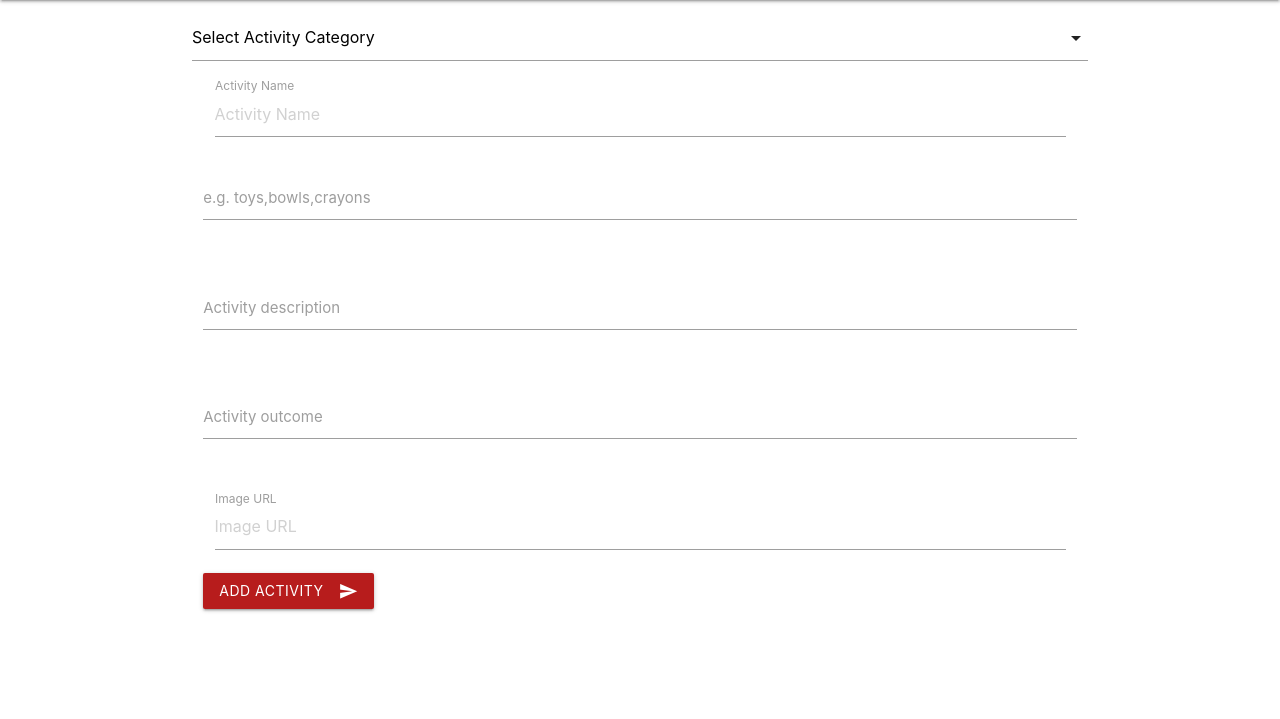
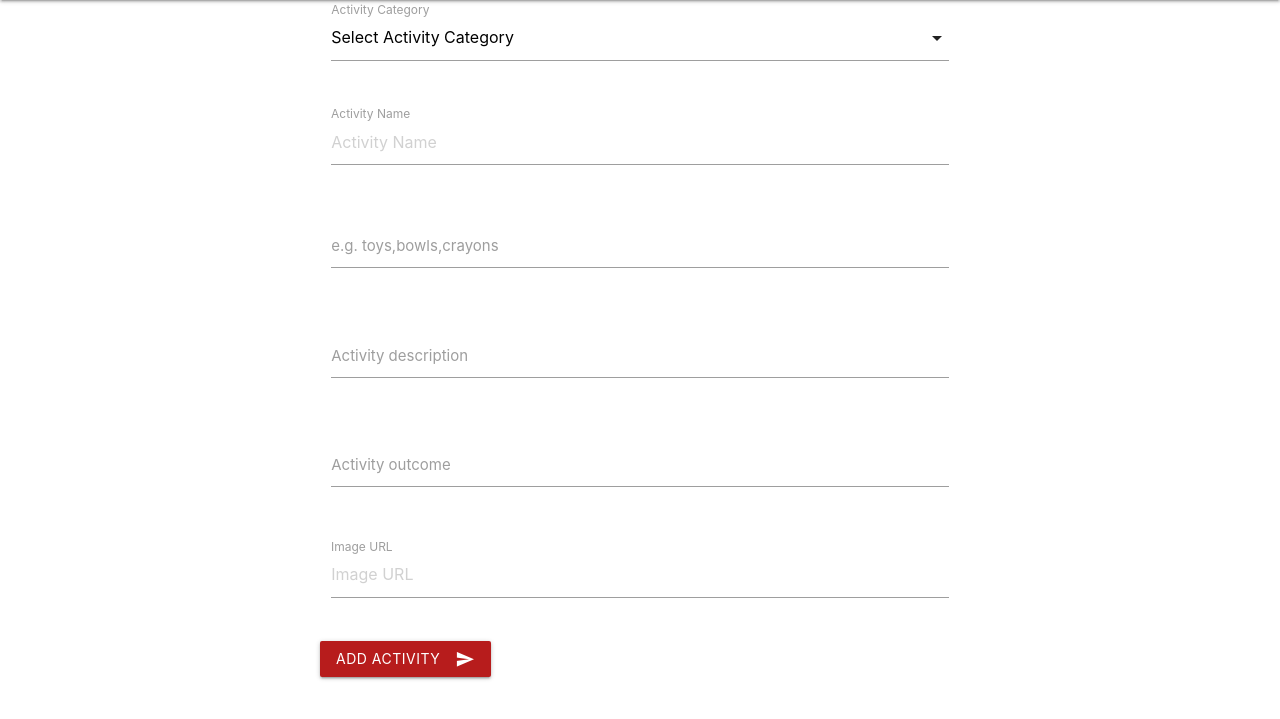
Before and after one commit to kuzGo/MS3-Project-CI, a Flask app: page /upload in a window 1280 px wide; the page is wider, and only the part inside the window is pictured. Shown: the part 64-783 px from the top of that part. Run offline with Flask 2, Linux system fonts and the light colour scheme; data that the repository does not hold is empty; some libraries are stand-ins or nearby versions.

Commit message:
Add categories dropdown field

```diff
--- a/app.py
+++ b/app.py
@@ -67,6 +67,8 @@ def login():
                     registered_user["password"], request.form.get("password")):
                 session["client"] = request.form.get("username")
                 flash("Welcome, {}".format(request.form.get("username")))
+                return redirect(url_for("get_activities"))
+
             else:
                 flash("Password and/or username you entered is inncorect")
                 return redirect(url_for("login"))
@@ -83,7 +85,8 @@ def logout():
 
 @app.route("/upload")
 def upload():
-    return render_template("upload.html")
+    categories = mongo.db.catogories.find().sort('category_type',1)
+    return render_template("upload.html", categories=categories)
 
 
 if __name__ == "__main__":
--- a/static/css/style.css
+++ b/static/css/style.css
@@ -17,3 +17,16 @@
     height: 30px;
     width: 30px;
 }
+.card-panel {
+    border-radius: 75px;
+    background-color: #d9e61357;
+}
+.btn-large {
+    border-radius: 32px;
+}
+#bg-image {
+    background: url(../images/rainbow.png);
+    background-position: top;
+    background-repeat: no-repeat;
+    background-attachment: fixed;
+}
--- a/static/js/main.js
+++ b/static/js/main.js
@@ -3,3 +3,10 @@ $(document).ready(function(){
     $('.slider').slider();
     $('select').formSelect();
   });
+
+  let navIcons = document.querySelectorAll(".nav-icons");
+  navIcons.forEach((navIcons) => {
+    navIcons.addEventListener("mouseover", e=>{
+      navIcons.innerText = " Hi ";
+    });
+  });
--- a/templates/activities.html
+++ b/templates/activities.html
@@ -6,6 +6,7 @@
   <a class="btn-floating btn-large waves-effect waves-light red darken-4" href="{{ url_for('upload')}}"><i
       class="material-icons">add</i></a>
 </div>
+
     <div class="row">
       <div class="col s12 m6">
         <div class="card hoverable">
@@ -28,5 +29,6 @@
         </div>
       </div>
     </div>
+
 {% endfor %}
 {% endblock %}
--- a/templates/base.html
+++ b/templates/base.html
@@ -67,7 +67,7 @@
                 {% endif %}
             {% endwith %}
     </section>
-    <main class="container">
+    <main>
         {% block content %}
 
         {% endblock %}
--- a/templates/login.html
+++ b/templates/login.html
@@ -3,14 +3,14 @@
 
 <h3 class="center-align">Log In</h3>
 
-    <div class="row">
+    <div class="row" id="bg-image">
         <form class="col s12 m8 offset-m2" method="POST" action="{{ url_for('login')}}">
             <div class="card-panel">
                 <!-- Username input field -->
                 <div class="row">
                     <div class="input-field col s12">
                         <input id="username" name="username" type="text" class="validate" minlength="5" maxlength="20" pattern="^[a-zA-Z0-9]{5,20}$" required>
-                        <label for="username"><i class="material-icons">person_add</i></label>
+                        <label for="username"><i class="material-icons">adb</i></label>
                     </div>
                     <!-- Password input field -->
                     <div class="row">
--- a/templates/upload.html
+++ b/templates/upload.html
@@ -1,51 +1,61 @@
 {% extends "base.html" %}
 {% block content %}
 
-<div class="input-field col s12">
-    <select>
+
+
+<div class="row">
+    <form action="" method="POST" class="col s12 offset-m3">
+      <div class="row">
+        <div class="input-field col s6">
+          <select id="category_type" name="category_type" class="validate" required>
             <option value="" selected>Select Activity Category</option>
-        <option value="">Option 1</option>
+              {% for category in categories %}
+                   <option value="{{ category.category_type}}">{{ category.category_type}}</option>
+              {% endfor %}
           </select>
+          <label for="category_type">Activity Category</label>
         </div>
+      </div>
+      <!-- Activity name inputs -->
       <div class="row">
-    <form action="" class="col s12">
-      <!-- Activity name inputs -->
-        <div class="input-field col s12">
+          <div class="input-field col s6">
               <input placeholder="Activity Name" id="activity_name" name="activity_name" type="text" class="validate">
               <label for="activity_name">Activity Name</label>
             </div>
+      </div>
           <!-- Activity nescessities inputs -->
               <div class="row">
-                <div class="input-field col s12">
-                  <textarea id="necessities" name="necessities" class="materialize-textarea" ></textarea>
+                  <div class="input-field col s6">
+                    <textarea id="necessities" name="necessities" class="materialize-textarea validate" required></textarea>
                     <label for="necessities">e.g. toys,bowls,crayons</label>
                   </div>
               </div>
               <!-- Activity description inputs -->
               <div class="row">
-                <div class="input-field col s12">
-                  <textarea id="description" name="description" class="materialize-textarea" ></textarea>
+                <div class="input-field col s6">
+                  <textarea id="description" name="description" class="materialize-textarea validate" required></textarea>
                   <label for="description">Activity description</label>
                 </div>
               </div>
               <!-- Activity outcome inputs -->
               <div class="row">
-                <div class="input-field col s12">
-                  <textarea id="activity_outcome" name="activity_outcome" class="materialize-textarea" ></textarea>
+                <div class="input-field col s6">
+                  <textarea id="activity_outcome" name="activity_outcome" class="materialize-textarea validate" required ></textarea>
                   <label for="activity_outcome">Activity outcome</label>
                 </div>
               </div>
               <!-- Image URL input -->
-              <div class="input-field col s12">
-            <input placeholder="Image URL" id="image_url" name="activity_name" type="text" class="validate">
+              <div class="row">
+                <div class="input-field col s6">
+                  <input placeholder="Image URL" id="image_url" name="activity_name" type="url" class="validate">
                   <label for="image_url">Image URL</label>
                 </div>
-
+            </div>
+          <div class="row">
               <button class="btn waves-effect waves-light red darken-4" type="submit" name="action">Add Activity
                 <i class="material-icons right">send</i>
               </button>
-
+          </div>
     </form>
   </div>
-
 {% endblock %}
```
Also changed, not shown: static/images/rainbow.png (added). Lines whose indentation alone changed are shown as unchanged.
